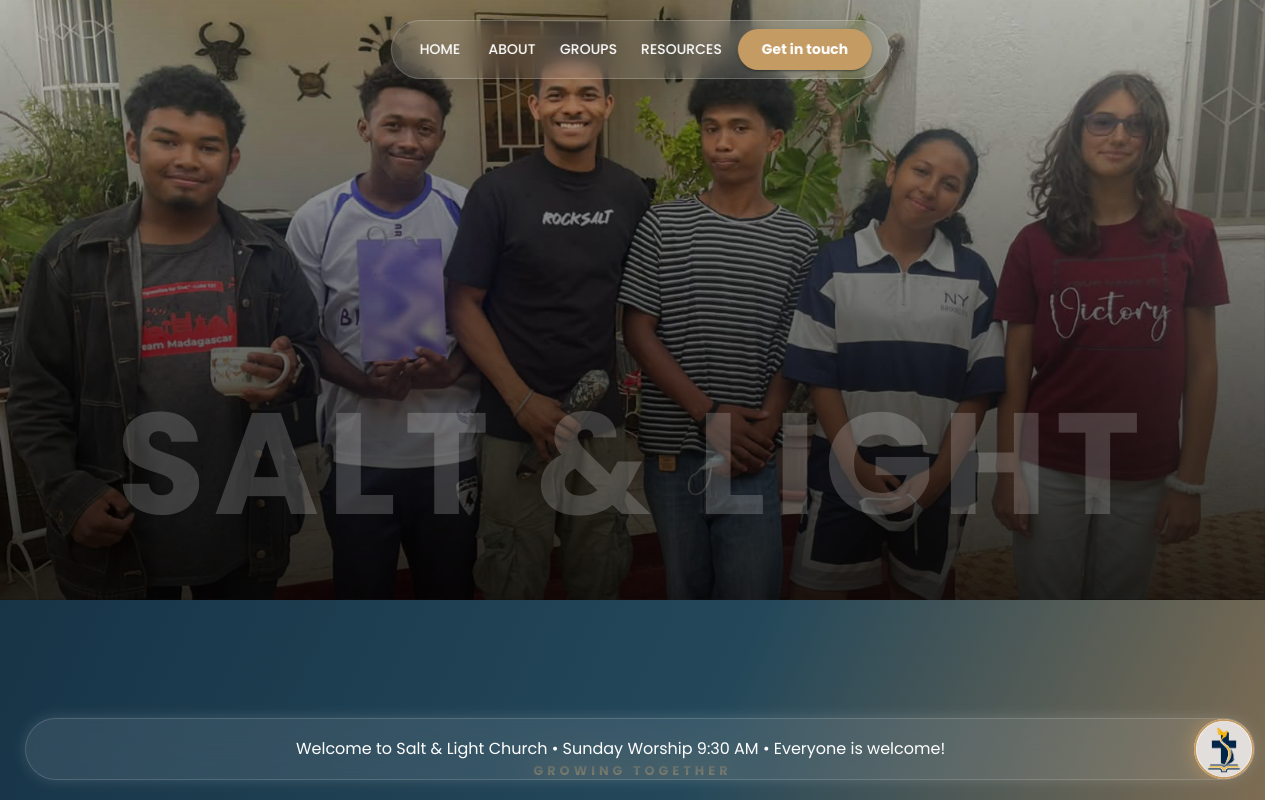
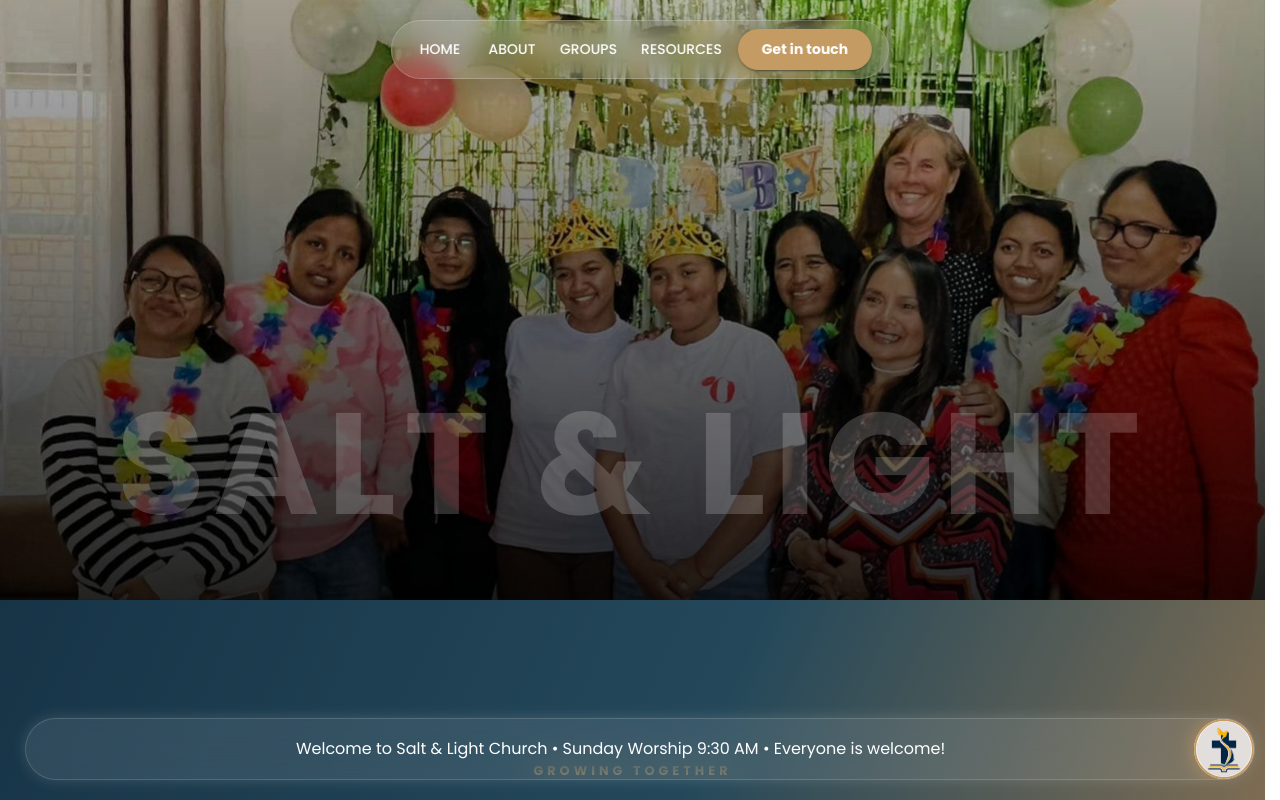
Before and after one commit to JayRostorfer/Salt-LightChurch, a Next.js app: page /groups in a window 1280 px wide. Shown: the top 800 px of the page. Built offline with nearby package versions, Linux system fonts and the light colour scheme.

Commit message:
Update ImageSwiperData with new images
Added new image entries to the ImageSwiperData.

```diff
--- a/src/data/ImageSwiperData.js
+++ b/src/data/ImageSwiperData.js
@@ -1,20 +1,38 @@
 const images = [
   {
     id: 1,
-    src: "/images/belight1.jpg",
-    alt: "belight",
-
-  },
-  {
-    id: 2,
     src: "/images/rocksalt1.jpg",
     alt: "rocksalt",
 
   },
   {
-    id: 3,
+    id: 2,
     src: "/images/aroma1.jpg",
     alt: "aroma",
+  },
+  {
+    id: 3,
+    src: "/images/be-light-camp.jpg",
+    alt: "",
+
+  },
+  {
+    id: 4,
+    src: "/images/aroma-women-2.jpg",
+    alt: "",
+
+  },
+  {
+    id: 7,
+    src: "/images/be-light-growth-group.jpg",
+    alt: "",
+
+  },
+  {
+    id: 5,
+    src: "/images/aroma-women-3.jpg",
+    alt: "",
+
   },
 ];
 
```
